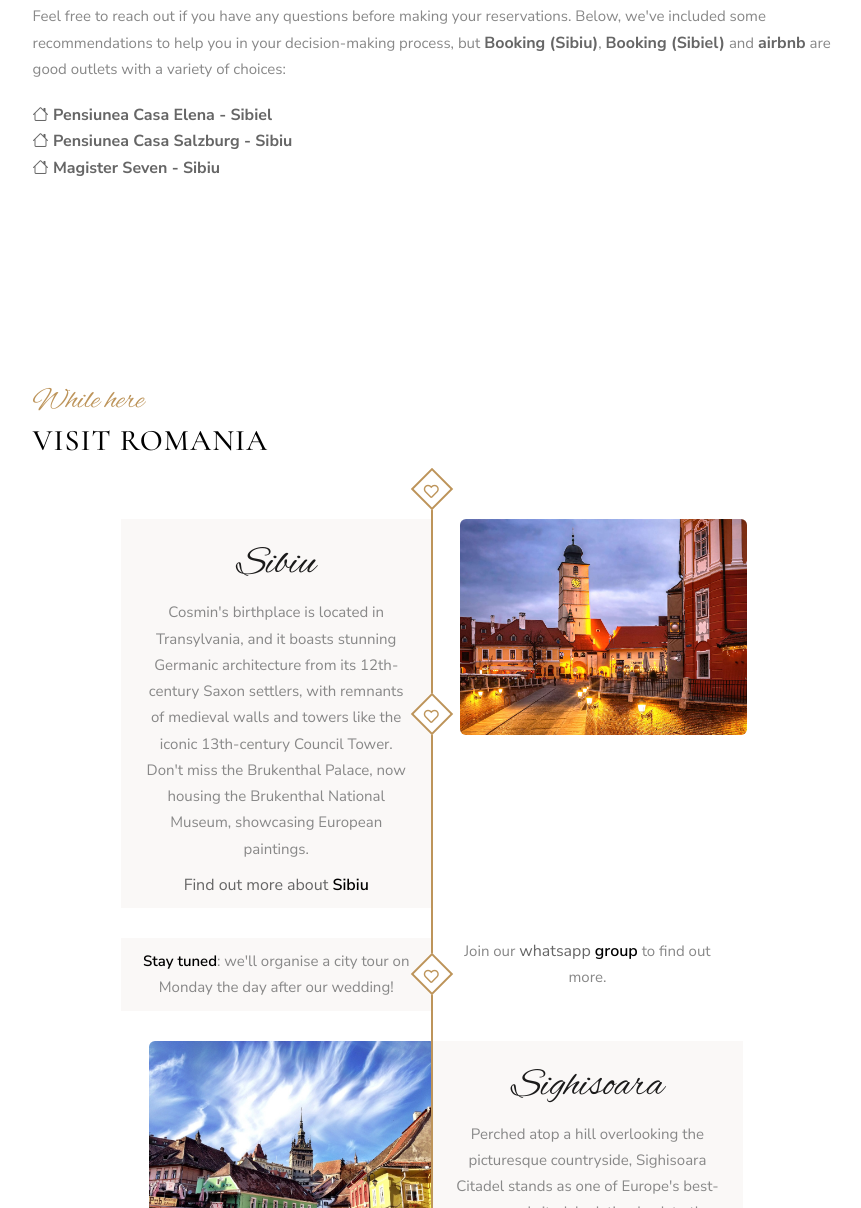
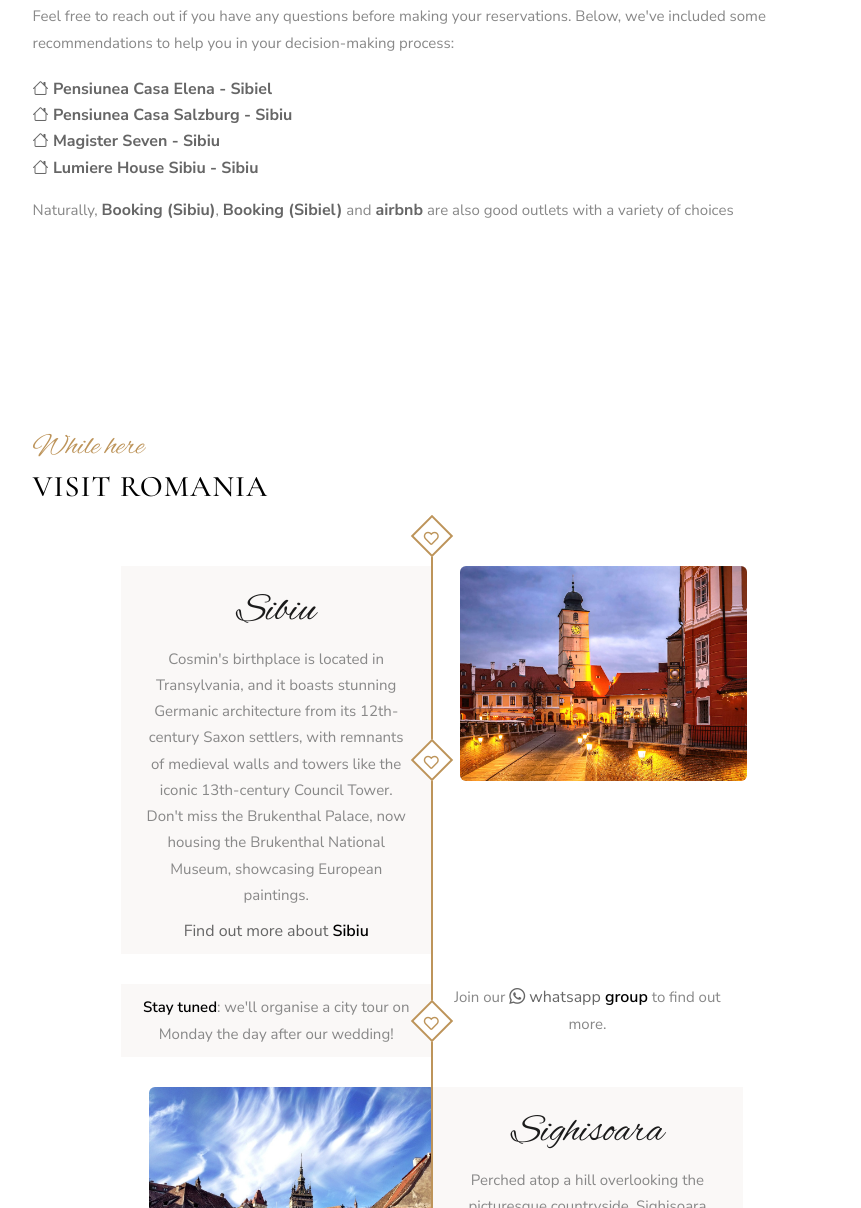
Before and after one commit to cosminbasca/dorina-si-cosmin, a plain HTML site: page index.html in a window 1280 px wide. Shown: the part 5518-6726 px from the top of the page, without its empty margins (349-1210 px from the left). Drawn offline with nearby package versions, Linux system fonts and the light colour scheme.

Commit message:
accomodation section

```diff
--- a/index.html
+++ b/index.html
@@ -316,16 +316,18 @@
                         convenience of Uber or Bolt, that's always an option too!</p>
 
                     <p>Feel free to reach out if you have any questions before making your reservations.
-                        Below, we've included some recommendations to help you in your decision-making process, but
-                        <a href="https://www.booking.com/searchresults.en-gb.html?ss=Sibiu%2C+Sibiu+County%2C+Romania&ssne=Donaueschingen&ssne_untouched=Donaueschingen&efdco=1&label=gen173nr-1FCAEoggI46AdIM1gEaCyIAQGYAQm4AQfIAQzYAQHoAQH4AQuIAgGoAgO4Aufy8LAGwAIB0gIkZTc1NGYzNDItZjE4YS00YzJjLWE1ZmEtMDI4NDAxNjg2MTVl2AIG4AIB&sid=8ae7f2374b3888c441d9b9f041bd4645&aid=304142&lang=en-gb&sb=1&src_elem=sb&src=index&dest_id=-1170221&dest_type=city&ac_position=0&ac_click_type=b&ac_langcode=en&ac_suggestion_list_length=5&search_selected=true&search_pageview_id=26488e731aa1073f&ac_meta=GhA2ODk1OGU3NzMyODkwMzA0IAAoATICZW46BXNpYml1QABKAFAA&checkin=2024-05-18&checkout=2024-05-20&group_adults=2&no_rooms=1&group_children=0" target="_blank">Booking (Sibiu)</a>,
-                        <a href="https://www.booking.com/searchresults.en-gb.html?ss=Sibiel%2C+Sibiu+County%2C+Romania&ssne=Sibiu&ssne_untouched=Sibiu&label=gen173nr-1FCAEoggI46AdIM1gEaCyIAQGYAQm4AQfIAQzYAQHoAQH4AQuIAgGoAgO4Aufy8LAGwAIB0gIkZTc1NGYzNDItZjE4YS00YzJjLWE1ZmEtMDI4NDAxNjg2MTVl2AIG4AIB&sid=8ae7f2374b3888c441d9b9f041bd4645&aid=304142&lang=en-gb&sb=1&src_elem=sb&src=searchresults&dest_id=-1170211&dest_type=city&ac_position=0&ac_click_type=b&ac_langcode=en&ac_suggestion_list_length=5&search_selected=true&search_pageview_id=7ef98e7b6f0a04d6&ac_meta=GhA2ZjZjOGVkZDFjNmQwMTFiIAAoATICZW46BnNpYmllbEAASgBQAA%3D%3D&checkin=2024-05-18&checkout=2024-05-20&group_adults=2&no_rooms=1&group_children=0" target="_blank">Booking (Sibiel)</a> and
-                        <a href="https://www.airbnb.ch/s/Sibiu--Sibiu--Rum%C3%A4nien/homes?tab_id=home_tab&refinement_paths%5B%5D=%2Fhomes&flexible_trip_lengths%5B%5D=one_week&monthly_start_date=2024-05-01&monthly_length=3&monthly_end_date=2024-08-01&price_filter_input_type=2&channel=EXPLORE&query=Sibiu%2C%20Rum%C3%A4nien&place_id=ChIJ1Rws_YhnTEcRtJAzTiGd3jo&date_picker_type=calendar&checkin=2024-05-18&checkout=2024-05-20&source=structured_search_input_header&search_type=autocomplete_click">airbnb</a>
-                        are good outlets with a variety of choices:</p>
+                        Below, we've included some recommendations to help you in your decision-making process:</p>
                     <ul>
                         <li><a href="https://www.pensiunea-casa-elena.ro/" target="_blank"><i class="bi bi-house"></i>&nbsp;Pensiunea Casa Elena - Sibiel</a></li>
                         <li><a href="https://www.booking.com/Share-1NwEmN" target="_blank"><i class="bi bi-house"></i>&nbsp;Pensiunea Casa Salzburg - Sibiu</a></li>
                         <li><a href="https://www.booking.com/Share-iZMnZY" target="_blank"><i class="bi bi-house"></i>&nbsp;Magister Seven - Sibiu</a></li>
+                        <li><a href="https://www.lumierehousesibiu.ro/house-sibiu" target="_blank"><i class="bi bi-house"></i>&nbsp;Lumiere House Sibiu - Sibiu</a></li>
                     </ul>
+                    <p>Naturally,
+                        <a href="https://www.booking.com/searchresults.en-gb.html?ss=Sibiu%2C+Sibiu+County%2C+Romania&ssne=Donaueschingen&ssne_untouched=Donaueschingen&efdco=1&label=gen173nr-1FCAEoggI46AdIM1gEaCyIAQGYAQm4AQfIAQzYAQHoAQH4AQuIAgGoAgO4Aufy8LAGwAIB0gIkZTc1NGYzNDItZjE4YS00YzJjLWE1ZmEtMDI4NDAxNjg2MTVl2AIG4AIB&sid=8ae7f2374b3888c441d9b9f041bd4645&aid=304142&lang=en-gb&sb=1&src_elem=sb&src=index&dest_id=-1170221&dest_type=city&ac_position=0&ac_click_type=b&ac_langcode=en&ac_suggestion_list_length=5&search_selected=true&search_pageview_id=26488e731aa1073f&ac_meta=GhA2ODk1OGU3NzMyODkwMzA0IAAoATICZW46BXNpYml1QABKAFAA&checkin=2024-05-18&checkout=2024-05-20&group_adults=2&no_rooms=1&group_children=0" target="_blank">Booking (Sibiu)</a>,
+                        <a href="https://www.booking.com/searchresults.en-gb.html?ss=Sibiel%2C+Sibiu+County%2C+Romania&ssne=Sibiu&ssne_untouched=Sibiu&label=gen173nr-1FCAEoggI46AdIM1gEaCyIAQGYAQm4AQfIAQzYAQHoAQH4AQuIAgGoAgO4Aufy8LAGwAIB0gIkZTc1NGYzNDItZjE4YS00YzJjLWE1ZmEtMDI4NDAxNjg2MTVl2AIG4AIB&sid=8ae7f2374b3888c441d9b9f041bd4645&aid=304142&lang=en-gb&sb=1&src_elem=sb&src=searchresults&dest_id=-1170211&dest_type=city&ac_position=0&ac_click_type=b&ac_langcode=en&ac_suggestion_list_length=5&search_selected=true&search_pageview_id=7ef98e7b6f0a04d6&ac_meta=GhA2ZjZjOGVkZDFjNmQwMTFiIAAoATICZW46BnNpYmllbEAASgBQAA%3D%3D&checkin=2024-05-18&checkout=2024-05-20&group_adults=2&no_rooms=1&group_children=0" target="_blank">Booking (Sibiel)</a> and
+                        <a href="https://www.airbnb.ch/s/Sibiu--Sibiu--Rum%C3%A4nien/homes?tab_id=home_tab&refinement_paths%5B%5D=%2Fhomes&flexible_trip_lengths%5B%5D=one_week&monthly_start_date=2024-05-01&monthly_length=3&monthly_end_date=2024-08-01&price_filter_input_type=2&channel=EXPLORE&query=Sibiu%2C%20Rum%C3%A4nien&place_id=ChIJ1Rws_YhnTEcRtJAzTiGd3jo&date_picker_type=calendar&checkin=2024-05-18&checkout=2024-05-20&source=structured_search_input_header&search_type=autocomplete_click">airbnb</a>
+                        are also good outlets with a variety of choices</p>
                 </div>
             </div>
         </div>
@@ -367,7 +369,7 @@
                         </div>
                         <div class="col-md-6 text-center text-md-center">
                             <p>
-                                Join our <a href="https://chat.whatsapp.com/FZWY603zmSlJIOUVTV0SAW" target="_blank">whatsapp <b>group</b></a> to find out more.
+                                Join our <a href="https://chat.whatsapp.com/FZWY603zmSlJIOUVTV0SAW" target="_blank"><i class="bi bi-whatsapp"></i> whatsapp <b>group</b></a> to find out more.
                             </p>
                         </div>
                     </div>
```
